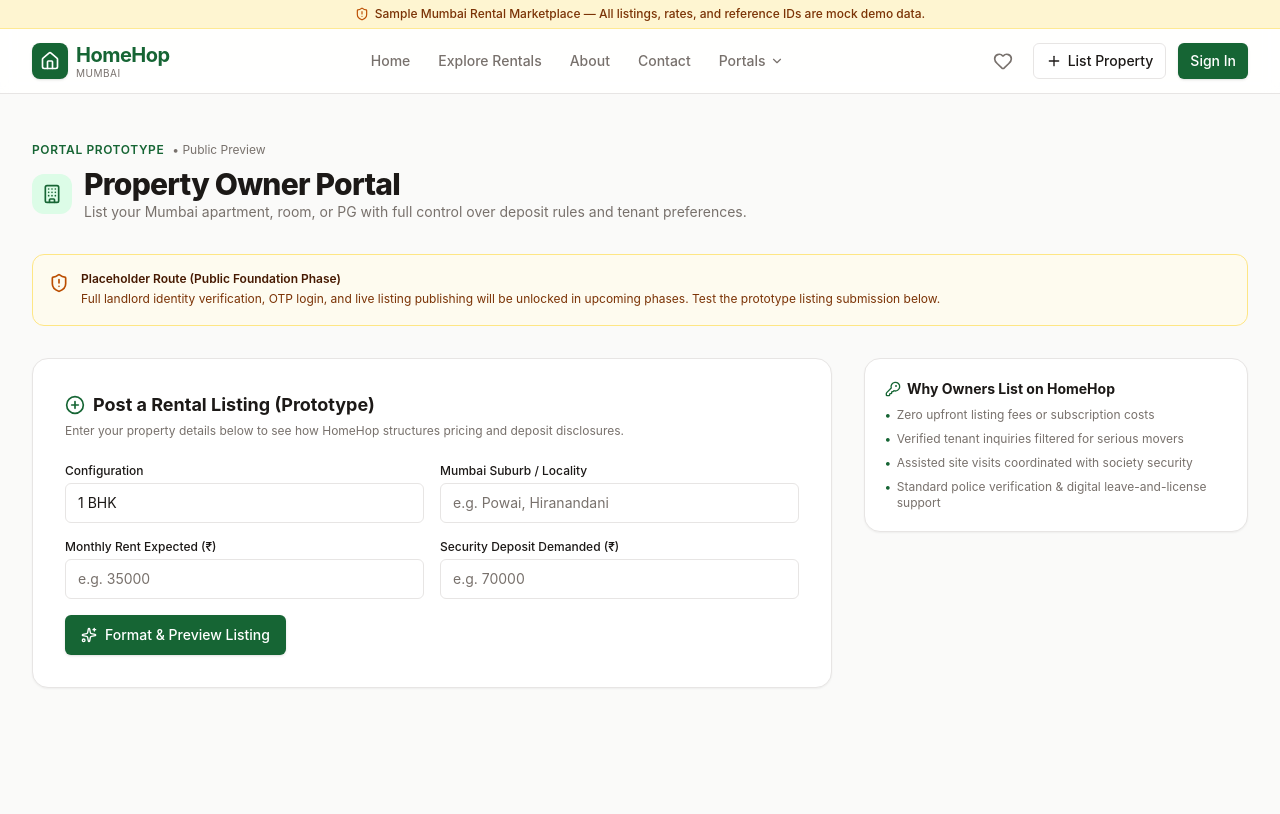
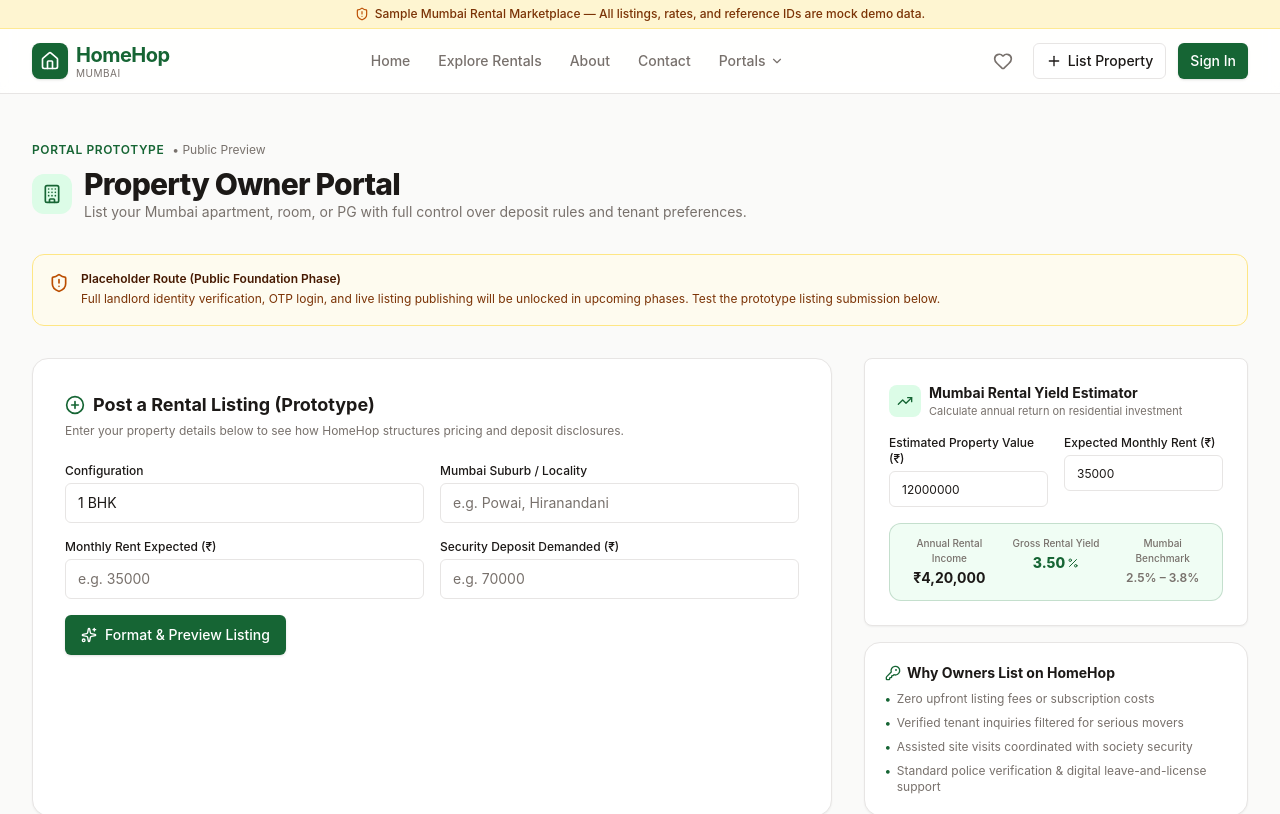
Before and after one commit to RishiBuilds/homehop, a React (Vite) app: page /owner in a window 1280 px wide. Shown: the top 814 px of the page. Built offline with nearby package versions, Linux system fonts and the light colour scheme.

Commit message:
feat: embed rental yield estimator into property owner portal

```diff
--- a/src/pages/OwnerPortal.tsx
+++ b/src/pages/OwnerPortal.tsx
@@ -4,6 +4,7 @@ import { Button } from "@/components/ui/button";
 import { Input } from "@/components/ui/input";
 import { Select } from "@/components/ui/select";
 import { PageContainer } from "@/components/shared/PageContainer";
+import { RentalYieldCalculator } from "@/components/shared/RentalYieldCalculator";
 
 const propertyTypes = [
   { value: "1rk", label: "1 RK" },
@@ -161,6 +162,7 @@ export default function OwnerPortal() {
           </div>
 
           <div className="space-y-4">
+            <RentalYieldCalculator />
             <div className="rounded-2xl border bg-card p-5 shadow-xs">
               <h3 className="font-bold text-sm text-foreground mb-2 flex items-center gap-1.5">
                 <KeyRound className="h-4 w-4 text-primary" />
```
